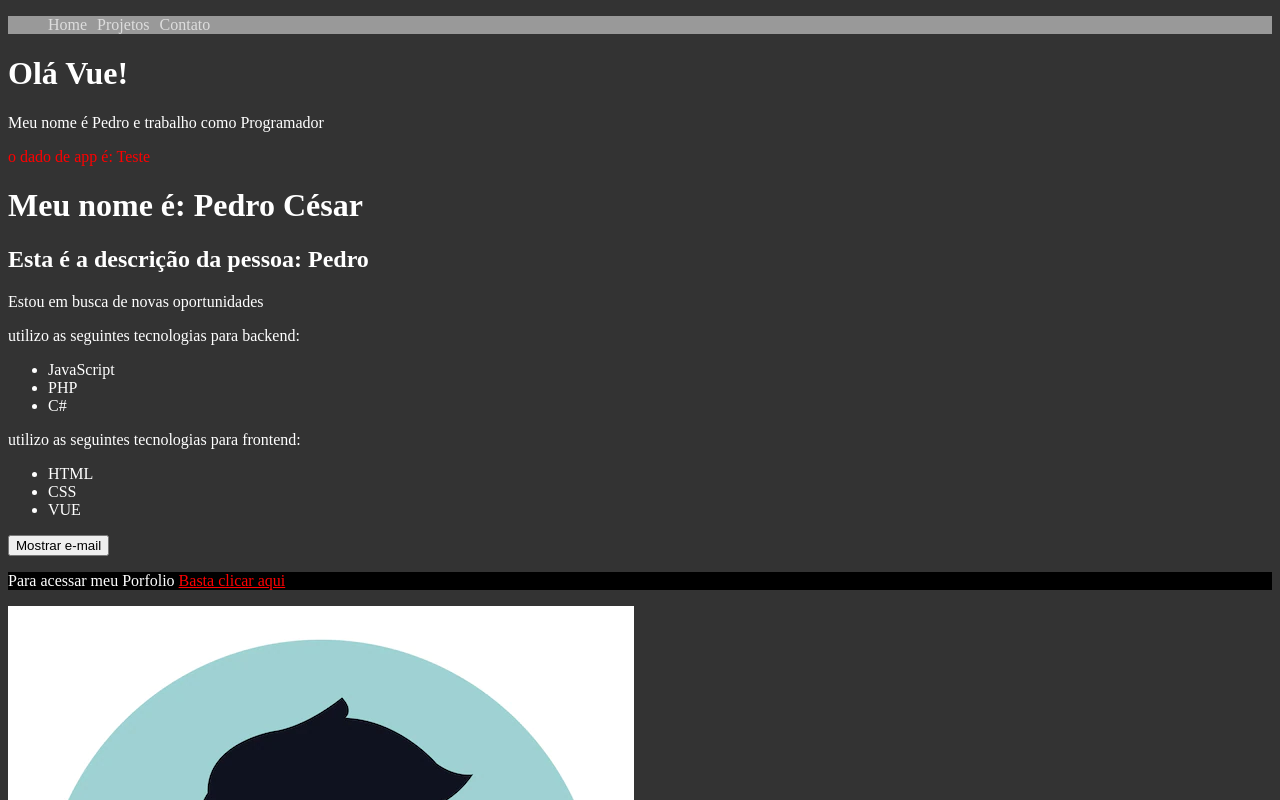
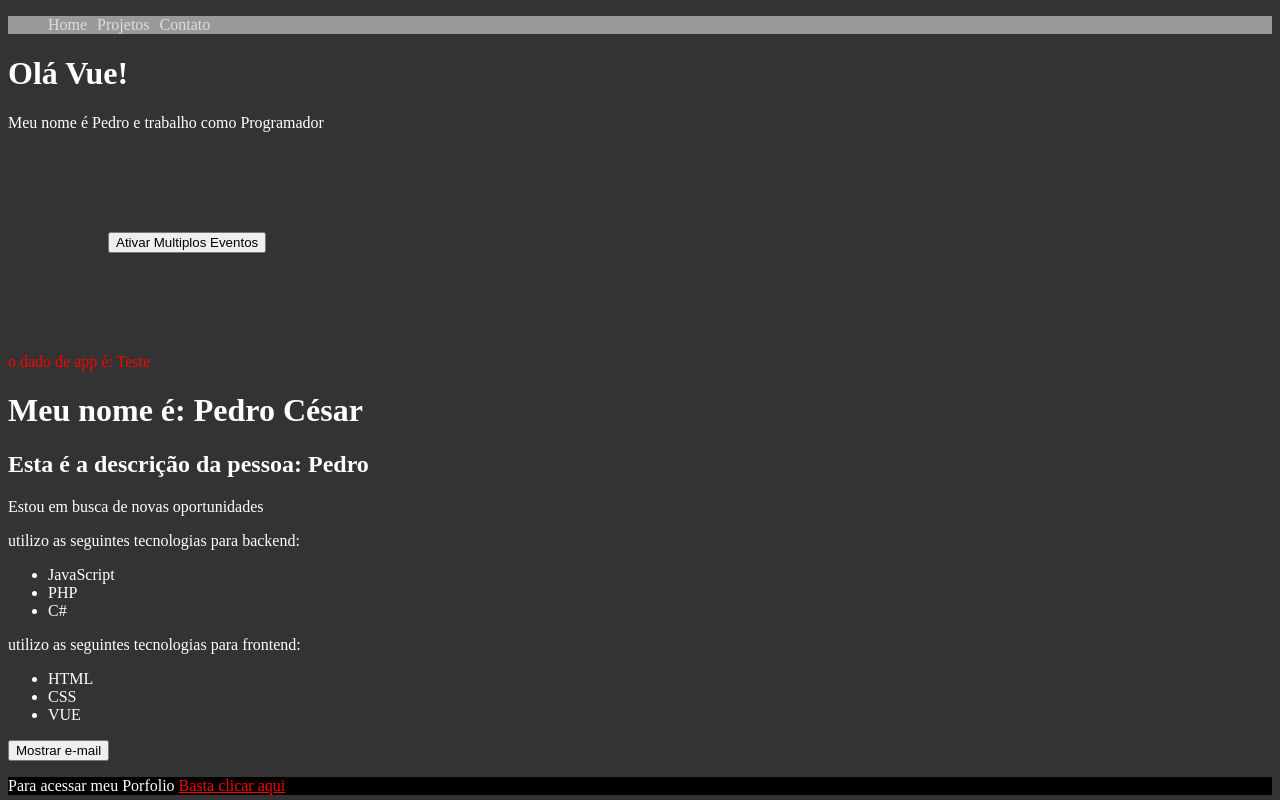
Before and after one commit to pcesarsantos/vue3, a Vue app: page / in a window 1280 px wide. Shown: the top 800 px of the page. Built offline with nearby package versions, Linux system fonts and the light colour scheme.

Commit message:
Multiplos eventos

```diff
--- /dev/null
+++ b/src/components/MultiplosEventos.vue
@@ -0,0 +1,33 @@
+<template>
+    <div>
+        <button @click="primeiro(), segundo(), terceiro()">Ativar Multiplos Eventos</button>
+        <p> {{ multiplosEventos }}</p>
+    </div>
+</template>
+
+<script>
+export default {
+    name: "MultiplosEventos",
+    data() {
+        return {
+            multiplosEventos: ""
+        }
+    },
+    methods: {
+        primeiro() {
+            this.multiplosEventos = "Primeiro evento ativado"
+        },
+        async segundo() {
+            setTimeout(() => { this.multiplosEventos = "Segundo Evento ativado"}, 500)
+        },
+        async terceiro() {
+            setTimeout(() => { this.multiplosEventos = ""}, 1500)
+        }
+    }
+}
+</script>
+<style scoped>
+div {
+    margin: 100px;
+}
+</style>
--- a/src/components/PrimeiroComponente.vue
+++ b/src/components/PrimeiroComponente.vue
@@ -2,12 +2,18 @@
     <div>
         <h1>Olá Vue!</h1>
         <p>Meu nome é {{ nome }} e trabalho como {{ profissao }}</p>
+        <multiplosEventos />
     </div>
 </template>
 
 <script>
+ import MultiplosEventos from './MultiplosEventos.vue'
+
 export default {
     name: 'PrimeiroComponente',
+    components: {
+        MultiplosEventos
+    },
     data() {
         return {
             nome: "Pedro",
```
